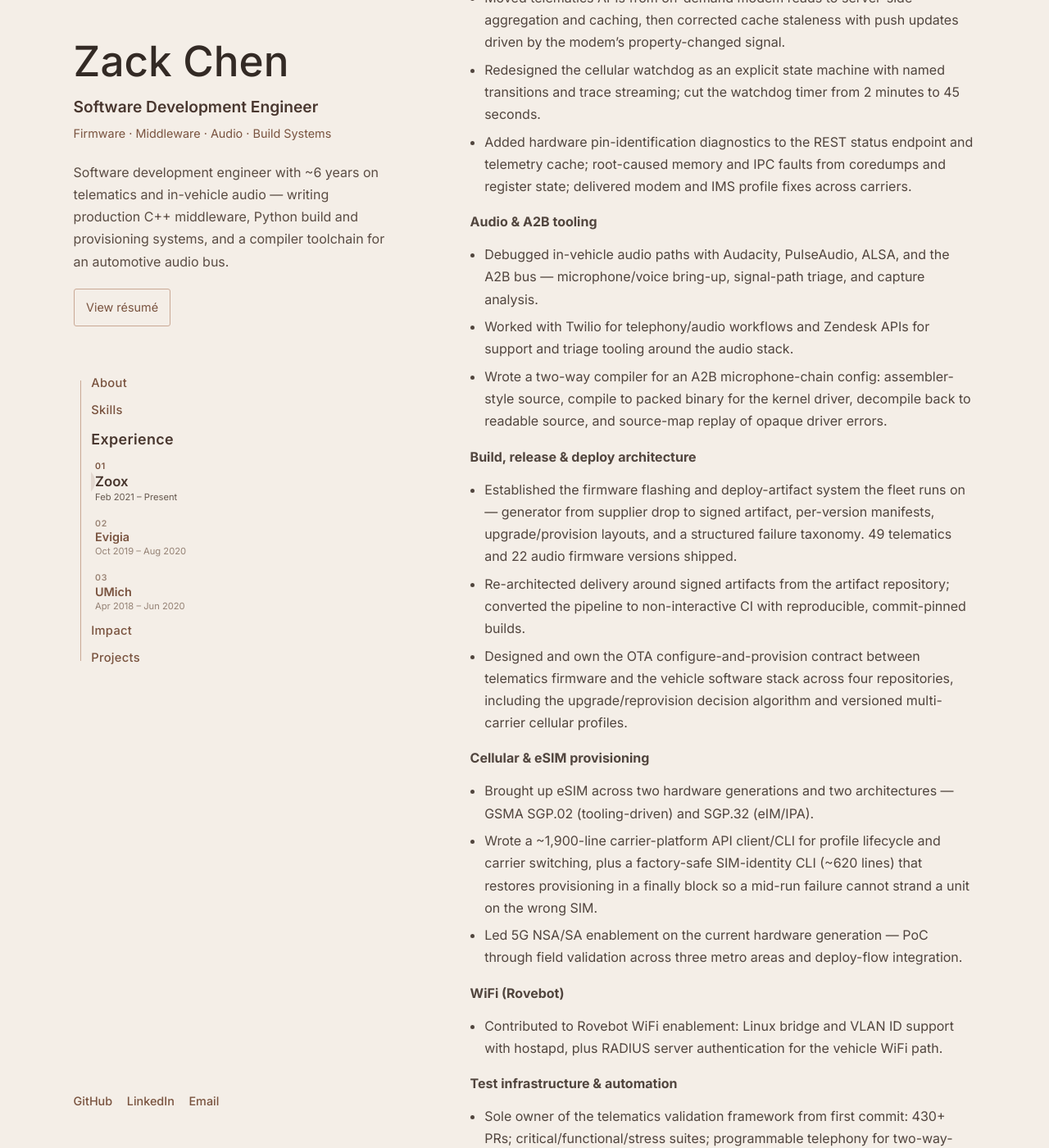
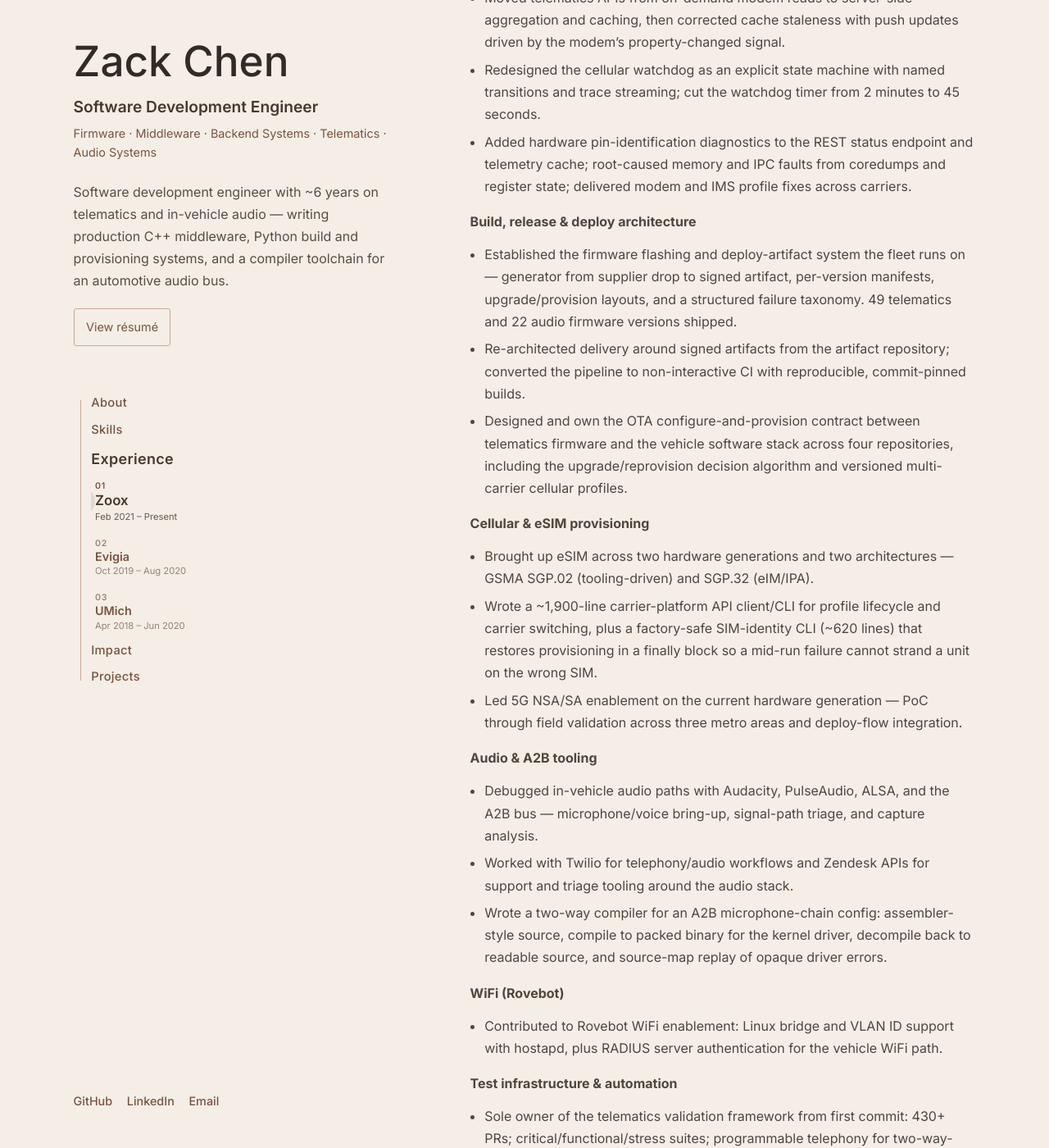
Before and after one commit to zachen-official/personal_website, a Jekyll site: the page built from index.html, in a window 1280 px wide and 1400 px high, scrolled down 2537 px. Shown: the whole window at 82% size. Built offline with Jekyll 4.4.1, drawn with Linux system fonts in a browser that asks for light colours.

Commit message:
Update focus areas and move Audio ahead of WiFi in Zoox experience.

```diff
--- a/index.html
+++ b/index.html
@@ -9,7 +9,7 @@ description: Zack Chen builds production middleware, firmware build systems, and
 			<h1>Zack Chen</h1>
 		</a>
 		<p class="portfolio-role">Software Development Engineer</p>
-		<p class="portfolio-focus">Firmware · Middleware · Audio · Build Systems</p>
+		<p class="portfolio-focus">Firmware · Middleware · Backend Systems · Telematics · Audio Systems</p>
 		<p class="portfolio-intro">Software development engineer with ~6 years on telematics and in-vehicle audio — writing production C++ middleware, Python build and provisioning systems, and a compiler toolchain for an automotive audio bus.</p>
 		<p class="resume-status" role="status"><a href="{{ '/cv/' | relative_url }}">View résumé</a></p>
 		<nav class="portfolio-nav" aria-label="Page sections">
@@ -117,12 +117,6 @@ description: Zack Chen builds production middleware, firmware build systems, and
 						<li>Redesigned the cellular watchdog as an explicit state machine with named transitions and trace streaming; cut the watchdog timer from 2 minutes to 45 seconds.</li>
 						<li>Added hardware pin-identification diagnostics to the REST status endpoint and telemetry cache; root-caused memory and IPC faults from coredumps and register state; delivered modem and IMS profile fixes across carriers.</li>
 					</ul>
-					<p><strong>Audio &amp; A2B tooling</strong></p>
-					<ul>
-						<li>Debugged in-vehicle audio paths with Audacity, PulseAudio, ALSA, and the A2B bus — microphone/voice bring-up, signal-path triage, and capture analysis.</li>
-						<li>Worked with Twilio for telephony/audio workflows and Zendesk APIs for support and triage tooling around the audio stack.</li>
-						<li>Wrote a two-way compiler for an A2B microphone-chain config: assembler-style source, compile to packed binary for the kernel driver, decompile back to readable source, and source-map replay of opaque driver errors.</li>
-					</ul>
 					<p><strong>Build, release &amp; deploy architecture</strong></p>
 					<ul>
 						<li>Established the firmware flashing and deploy-artifact system the fleet runs on — generator from supplier drop to signed artifact, per-version manifests, upgrade/provision layouts, and a structured failure taxonomy. 49 telematics and 22 audio firmware versions shipped.</li>
@@ -134,6 +128,12 @@ description: Zack Chen builds production middleware, firmware build systems, and
 						<li>Brought up eSIM across two hardware generations and two architectures — GSMA SGP.02 (tooling-driven) and SGP.32 (eIM/IPA).</li>
 						<li>Wrote a ~1,900-line carrier-platform API client/CLI for profile lifecycle and carrier switching, plus a factory-safe SIM-identity CLI (~620 lines) that restores provisioning in a finally block so a mid-run failure cannot strand a unit on the wrong SIM.</li>
 						<li>Led 5G NSA/SA enablement on the current hardware generation — PoC through field validation across three metro areas and deploy-flow integration.</li>
+					</ul>
+					<p><strong>Audio &amp; A2B tooling</strong></p>
+					<ul>
+						<li>Debugged in-vehicle audio paths with Audacity, PulseAudio, ALSA, and the A2B bus — microphone/voice bring-up, signal-path triage, and capture analysis.</li>
+						<li>Worked with Twilio for telephony/audio workflows and Zendesk APIs for support and triage tooling around the audio stack.</li>
+						<li>Wrote a two-way compiler for an A2B microphone-chain config: assembler-style source, compile to packed binary for the kernel driver, decompile back to readable source, and source-map replay of opaque driver errors.</li>
 					</ul>
 					<p><strong>WiFi (Rovebot)</strong></p>
 					<ul>
```
